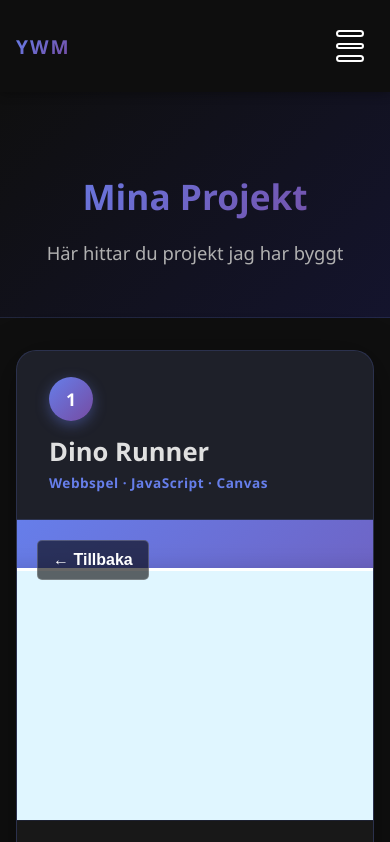
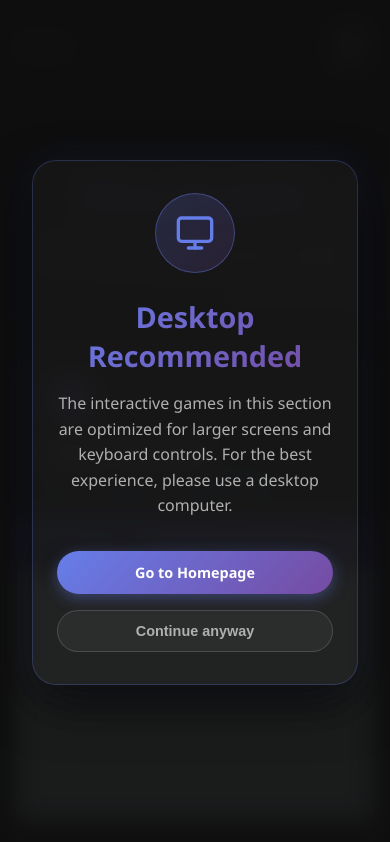
Before and after one commit to Y2007M-beep/ywm.website, a plain HTML site: page project.html in a window 390 px wide. Shown: the top 842 px of the page. Drawn offline with nearby package versions, Linux system fonts and the light colour scheme.

Commit message:
Add mobile desktop warning overlay for projects page

```diff
--- a/project.html
+++ b/project.html
@@ -247,10 +247,167 @@
           padding: 2rem 1rem 4rem;
         }
       }
+
+      /* ====== MOBILE WARNING OVERLAY ====== */
+      .mobile-warning-overlay {
+        display: none;
+        position: fixed;
+        inset: 0;
+        z-index: 10000;
+        background: rgba(15, 15, 15, 0.95);
+        backdrop-filter: blur(12px);
+        align-items: center;
+        justify-content: center;
+        padding: 2rem;
+      }
+
+      @media (max-width: 992px) {
+        .mobile-warning-overlay {
+          display: flex;
+        }
+      }
+
+      .warning-card {
+        background: rgba(255, 255, 255, 0.03);
+        border: 1px solid rgba(102, 126, 234, 0.25);
+        border-radius: 24px;
+        padding: 3rem 2rem;
+        max-width: 480px;
+        text-align: center;
+        box-shadow: 0 20px 50px rgba(0, 0, 0, 0.6), 0 0 40px rgba(102, 126, 234, 0.1);
+        animation: cardFadeIn 0.5s cubic-bezier(0.16, 1, 0.3, 1) both;
+      }
+
+      .warning-icon {
+        width: 80px;
+        height: 80px;
+        margin: 0 auto 1.5rem;
+        background: linear-gradient(135deg, rgba(102, 126, 234, 0.2) 0%, rgba(118, 75, 162, 0.2) 100%);
+        border: 1px solid rgba(102, 126, 234, 0.4);
+        border-radius: 50%;
+        display: flex;
+        align-items: center;
+        justify-content: center;
+        color: #667eea;
+      }
+
+      .warning-icon svg {
+        width: 40px;
+        height: 40px;
+        animation: pulseMonitor 2s infinite ease-in-out;
+      }
+
+      .warning-card h2 {
+        font-size: 1.8rem;
+        font-weight: 700;
+        color: #fff;
+        margin-bottom: 1rem;
+        background: linear-gradient(135deg, #667eea 0%, #764ba2 100%);
+        -webkit-background-clip: text;
+        background-clip: text;
+        -webkit-text-fill-color: transparent;
+      }
+
+      .warning-card p {
+        font-size: 1rem;
+        color: #b0b0b0;
+        line-height: 1.6;
+        margin-bottom: 2rem;
+      }
+
+      .warning-buttons {
+        display: flex;
+        gap: 1rem;
+        justify-content: center;
+      }
+
+      .warning-btn {
+        padding: 0.75rem 1.5rem;
+        border-radius: 30px;
+        font-size: 0.9rem;
+        font-weight: 600;
+        cursor: pointer;
+        text-decoration: none;
+        transition: transform 0.2s ease, box-shadow 0.2s ease, background-color 0.2s ease;
+      }
+
+      .home-btn {
+        background: linear-gradient(135deg, #667eea 0%, #764ba2 100%);
+        color: #fff;
+        border: none;
+        box-shadow: 0 4px 15px rgba(102, 126, 234, 0.4);
+      }
+
+      .home-btn:hover {
+        transform: translateY(-2px);
+        box-shadow: 0 6px 20px rgba(102, 126, 234, 0.6);
+      }
+
+      .dismiss-btn {
+        background: rgba(255, 255, 255, 0.05);
+        color: #b0b0b0;
+        border: 1px solid rgba(255, 255, 255, 0.15);
+      }
+
+      .dismiss-btn:hover {
+        background: rgba(255, 255, 255, 0.1);
+        color: #fff;
+        border-color: rgba(255, 255, 255, 0.3);
+      }
+
+      @keyframes cardFadeIn {
+        from {
+          opacity: 0;
+          transform: scale(0.9) translateY(15px);
+        }
+        to {
+          opacity: 1;
+          transform: scale(1) translateY(0);
+        }
+      }
+
+      @keyframes pulseMonitor {
+        0%, 100% {
+          transform: scale(1);
+          opacity: 1;
+        }
+        50% {
+          transform: scale(1.1);
+          opacity: 0.8;
+        }
+      }
+
+      @media (max-width: 576px) {
+        .warning-buttons {
+          flex-direction: column;
+        }
+        .warning-card {
+          padding: 2rem 1.5rem;
+        }
+      }
     </style>
   </head>
 
   <body class="dark-theme">
+    <!-- Mobile Warning Overlay -->
+    <div class="mobile-warning-overlay" id="mobileWarning">
+      <div class="warning-card">
+        <div class="warning-icon">
+          <svg viewBox="0 0 24 24" fill="none" stroke="currentColor" stroke-width="2" stroke-linecap="round" stroke-linejoin="round">
+            <rect x="2" y="3" width="20" height="14" rx="2" ry="2"></rect>
+            <line x1="8" y1="21" x2="16" y2="21"></line>
+            <line x1="12" y1="17" x2="12" y2="21"></line>
+          </svg>
+        </div>
+        <h2>Desktop Recommended</h2>
+        <p>The interactive games in this section are optimized for larger screens and keyboard controls. For the best experience, please use a desktop computer.</p>
+        <div class="warning-buttons">
+          <a href="index.html" class="warning-btn home-btn">Go to Homepage</a>
+          <button class="warning-btn dismiss-btn" onclick="dismissWarning()">Continue anyway</button>
+        </div>
+      </div>
+    </div>
+
     <!-- ═══════════════ NAVBAR ═══════════════ -->
     <nav class="navbar">
       <div class="nav-container">
@@ -401,6 +558,13 @@
     <script src="https://cdnjs.cloudflare.com/ajax/libs/gsap/3.12.5/gsap.min.js"></script>
     <script src="https://cdnjs.cloudflare.com/ajax/libs/gsap/3.12.5/ScrollTrigger.min.js"></script>
     <script>
+      function dismissWarning() {
+        var warning = document.getElementById("mobileWarning");
+        if (warning) {
+          warning.style.display = "none";
+        }
+      }
+
       // GSAP
       gsap.registerPlugin(ScrollTrigger);
 
```
